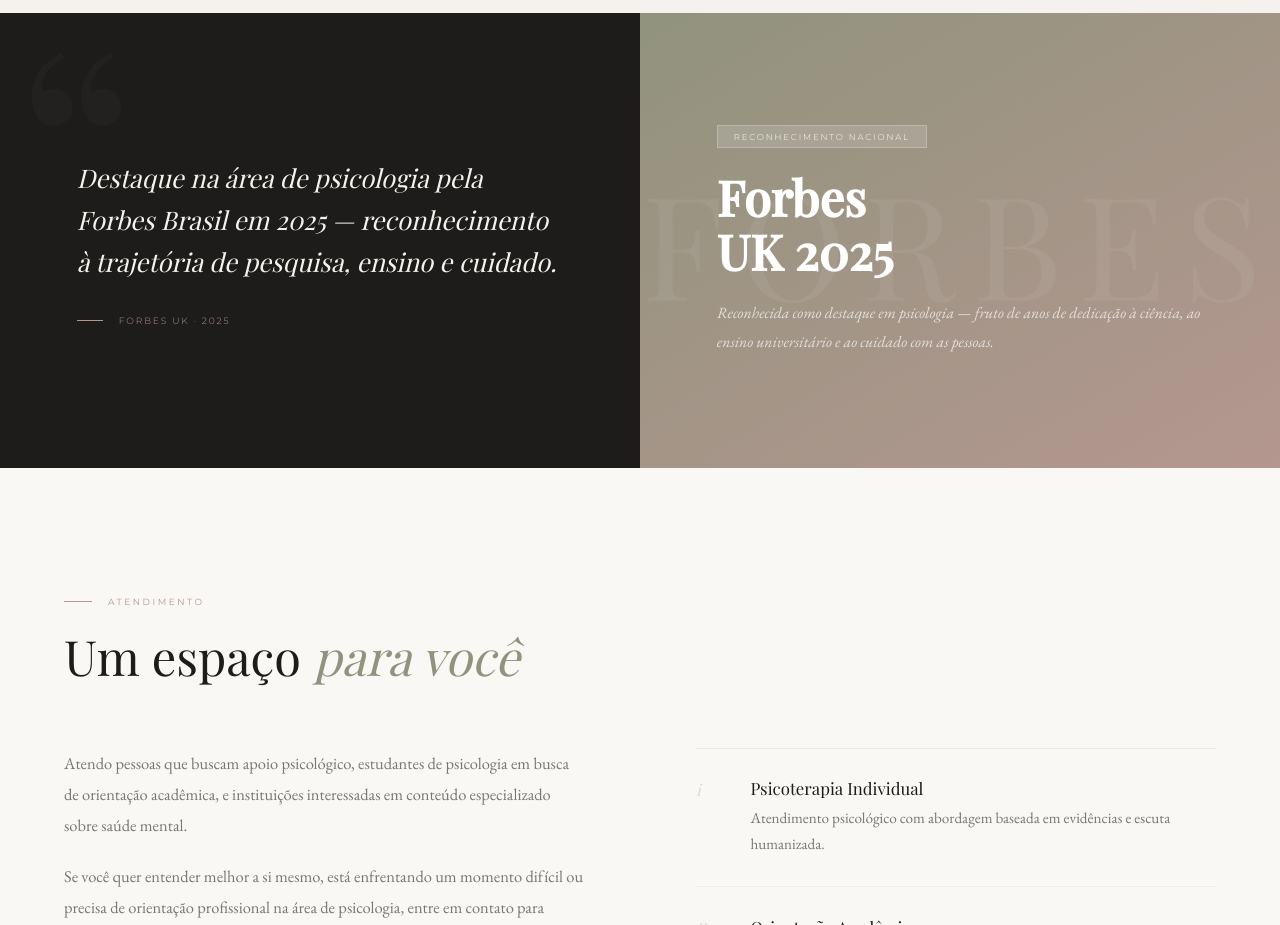
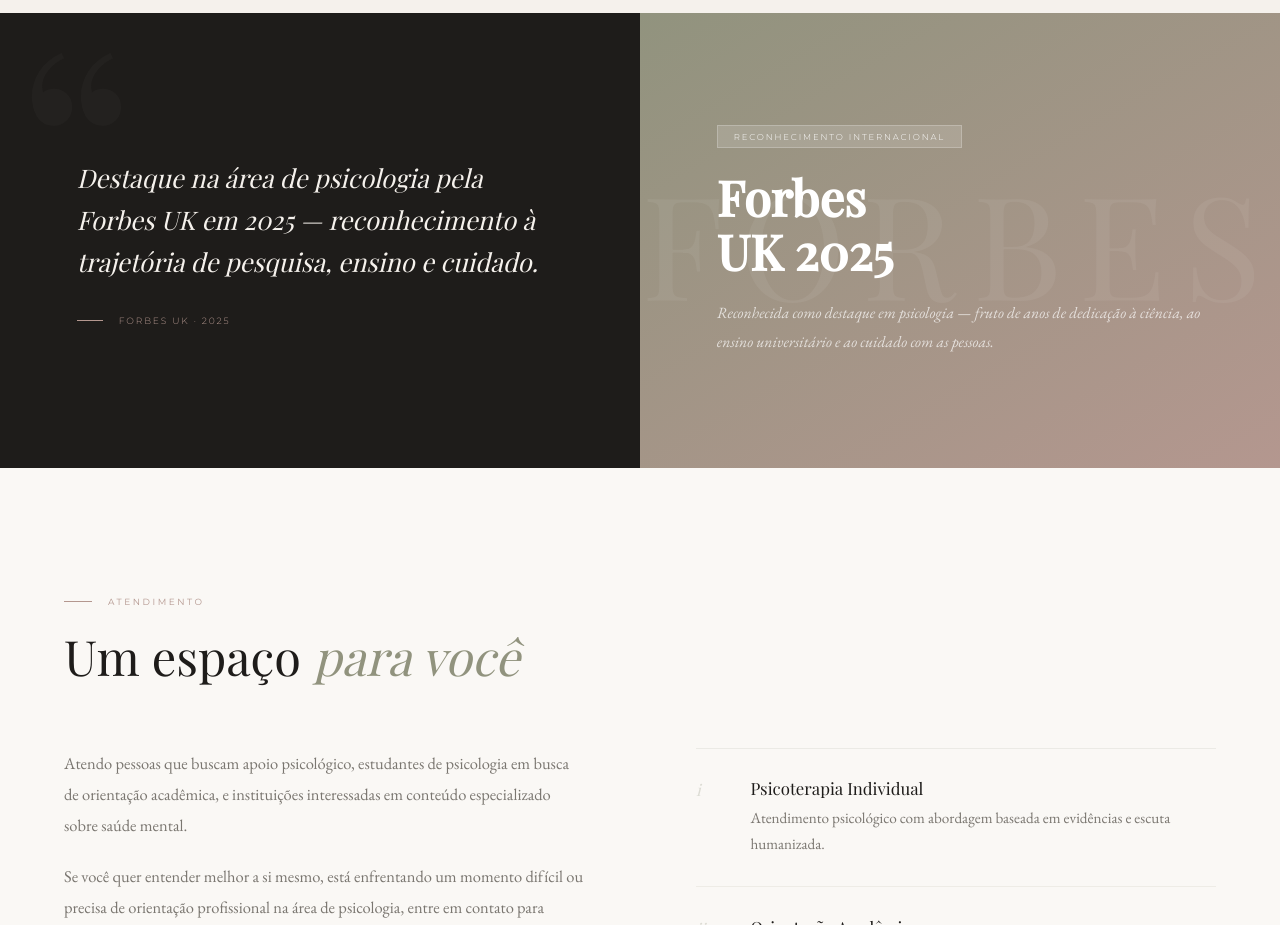
Before and after one commit to mmmariano/psimirelaborba, a plain HTML site: page index.html in a window 1280 px wide. Shown: the part 2620-3545 px from the top of the page. Drawn offline with nearby package versions, Linux system fonts and the light colour scheme; a web font is replaced by a local one.

Commit message:
Add files via upload

```diff
--- a/index.html
+++ b/index.html
@@ -833,14 +833,14 @@
 <!-- ══ DESTAQUE FORBES ══ -->
 <section id="destaque">
   <div class="dest-l rl">
-    <p class="dest-q">Destaque na área de psicologia pela Forbes Brasil em 2025 — reconhecimento à trajetória de pesquisa, ensino e cuidado.</p>
+    <p class="dest-q">Destaque na área de psicologia pela Forbes UK em 2025 — reconhecimento à trajetória de pesquisa, ensino e cuidado.</p>
     <div class="dest-src">
       <span class="dest-line"></span>
       <span class="dest-txt">Forbes UK · 2025</span>
     </div>
   </div>
   <div class="dest-r rr">
-    <span class="dest-pill">Reconhecimento Nacional</span>
+    <span class="dest-pill">Reconhecimento Internacional</span>
     <h3 class="dest-title">Forbes<br>UK 2025</h3>
     <p class="dest-desc">Reconhecida como destaque em psicologia — fruto de anos de dedicação à ciência, ao ensino universitário e ao cuidado com as pessoas.</p>
   </div>
```
